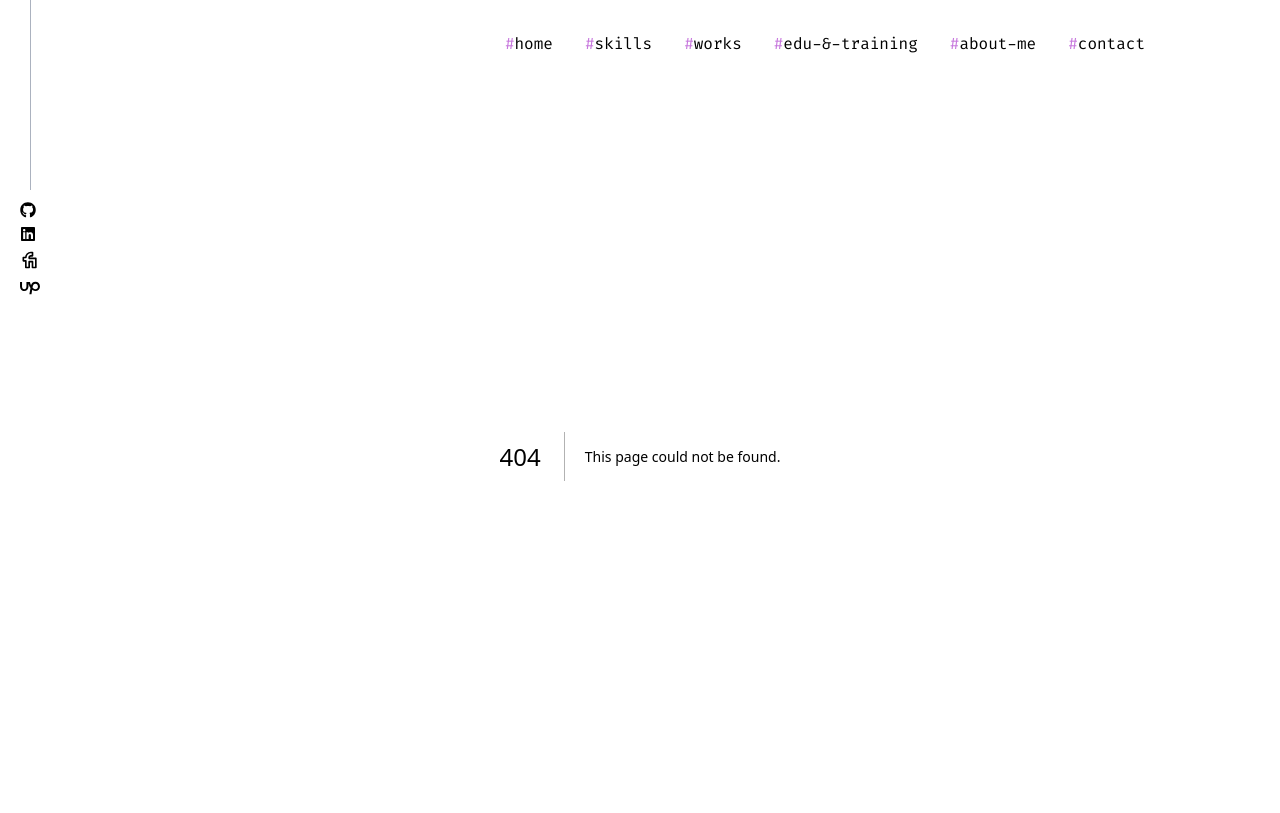
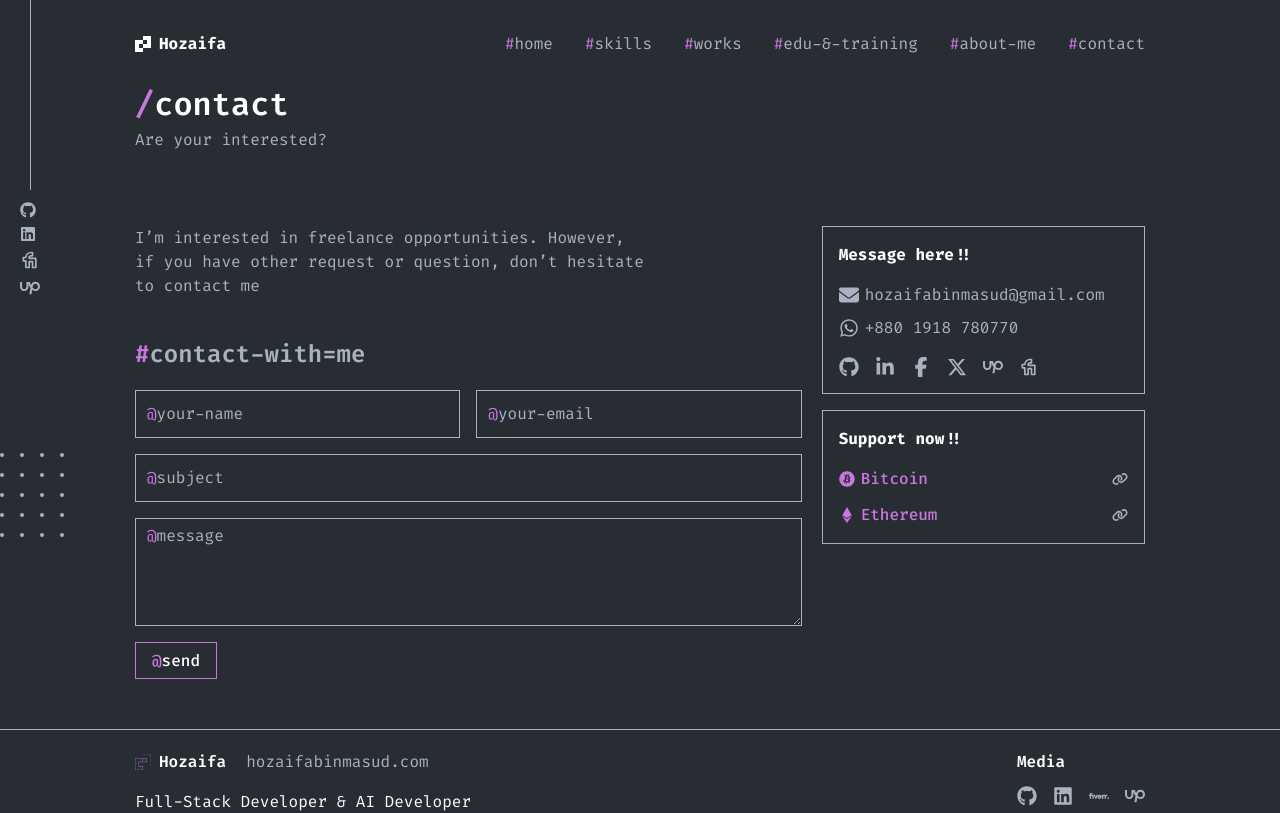
Before and after one commit to hozaifa4you/hozaifabinmasud, a Next.js app in the folder apps/frontend/: page /contact in a window 1280 px wide. Before the commit this address had no page. Shown: the top 813 px of the page. Built offline with nearby package versions, Linux system fonts and the light colour scheme.

Commit message:
contact page

```diff
--- /dev/null
+++ b/apps/frontend/src/app/contact/page.tsx
@@ -0,0 +1,204 @@
+import { Breadcrumb } from '@/components/breadcrumb';
+import Link from 'next/link';
+import {
+   FaFacebookF,
+   FaGithub,
+   FaXTwitter,
+   FaWhatsapp,
+   FaEnvelope,
+   FaUpwork,
+   FaLinkedinIn,
+   FaBitcoin,
+   FaLink,
+} from 'react-icons/fa6';
+import { DotGridLarge } from '@/components/ui/icons';
+import { Input } from '@/components/ui/input';
+import { Textarea } from '@/components/ui/textarea';
+import { Button } from '@/components/ui/button';
+import { TbBrandFiverr } from 'react-icons/tb';
+import { FaEthereum } from 'react-icons/fa';
+
+const ContactPage = () => {
+   return (
+      <>
+         <Breadcrumb title="contact" subtitle="Are your interested?" />
+
+         <section className="section-padding relative">
+            <div className="container">
+               <div className="grid gap-5 xl:grid-cols-3">
+                  <div className="xl:col-span-2">
+                     <div>
+                        <p className="max-w-[510px]">
+                           I’m interested in freelance opportunities. However,
+                           if you have other request or question, don’t hesitate
+                           to contact me
+                        </p>
+
+                        <h4 className="mt-10 mb-5 text-2xl font-semibold">
+                           <span className="text-primary">#</span>
+                           contact-with=me
+                        </h4>
+                        <form action="#" className="grid gap-4">
+                           <div className="grid gap-4 md:grid-cols-2">
+                              <Input
+                                 label={
+                                    <span>
+                                       <span className="text-primary">@</span>
+                                       your-name
+                                    </span>
+                                 }
+                                 autoComplete="off"
+                              />
+                              <Input
+                                 label={
+                                    <span>
+                                       <span className="text-primary">@</span>
+                                       your-email
+                                    </span>
+                                 }
+                                 autoComplete="off"
+                              />
+                           </div>
+
+                           <Input
+                              label={
+                                 <span>
+                                    <span className="text-primary">@</span>
+                                    subject
+                                 </span>
+                              }
+                              autoComplete="off"
+                           />
+
+                           <Textarea
+                              label={
+                                 <span>
+                                    <span className="text-primary">@</span>
+                                    message
+                                 </span>
+                              }
+                              autoComplete="off"
+                           />
+
+                           <Button variant="outline" className="w-fit">
+                              <span>
+                                 <span className="text-primary">@</span>send
+                              </span>
+                           </Button>
+                        </form>
+                     </div>
+                  </div>
+                  <div className="xl:col-span-1">
+                     <div className="grid gap-4">
+                        <div className="border-text border p-4">
+                           <p className="mb-4 font-bold text-white">
+                              Message here!!
+                           </p>
+
+                           <div>
+                              <p className="inline-flex items-center gap-1.5">
+                                 <FaEnvelope className="size-5" />{' '}
+                                 hozaifabinmasud@gmail.com
+                              </p>
+                              <p className="mt-1 inline-flex items-center gap-1.5">
+                                 <FaWhatsapp className="size-5" /> +880 1918
+                                 780770
+                              </p>
+
+                              <ul className="mt-3 flex items-center gap-4">
+                                 <li>
+                                    <Link
+                                       href="https://github.com/hozaifa4you"
+                                       target="_blank"
+                                    >
+                                       <FaGithub className="size-5" />
+                                    </Link>
+                                 </li>
+                                 <li>
+                                    <Link
+                                       href="https://www.linkedin.com/in/hozaifa-bin-masud-4b7835244/"
+                                       target="_blank"
+                                    >
+                                       <FaLinkedinIn className="size-5" />
+                                    </Link>
+                                 </li>
+                                 <li>
+                                    <Link
+                                       href="https://facebook.com/hozaifa4you"
+                                       target="_blank"
+                                    >
+                                       <FaFacebookF className="size-5" />
+                                    </Link>
+                                 </li>
+                                 <li>
+                                    <Link
+                                       href="https://x.com/hozaifa4you"
+                                       target="_blank"
+                                    >
+                                       <FaXTwitter className="size-5" />
+                                    </Link>
+                                 </li>
+                                 <li>
+                                    <Link
+                                       href="https://www.upwork.com/freelancers/~01f0b1c3d4e5a6b7c8"
+                                       target="_blank"
+                                    >
+                                       <FaUpwork className="size-5" />
+                                    </Link>
+                                 </li>
+                                 <li>
+                                    <Link
+                                       href="https://www.fiverr.com/hozaifa4you"
+                                       target="_blank"
+                                    >
+                                       <TbBrandFiverr className="size-5" />
+                                    </Link>
+                                 </li>
+                              </ul>
+                           </div>
+                        </div>
+
+                        <div className="border-text border">
+                           <p className="px-4 pt-4 font-bold text-white">
+                              Support now!!
+                           </p>
+
+                           <div className="p-4">
+                              <ul className="grid gap-3">
+                                 <li className="flex items-center justify-between gap-5">
+                                    <div className="flex items-center gap-1.5">
+                                       <FaBitcoin className="text-primary" />
+                                       <span className="text-primary font-medium">
+                                          Bitcoin
+                                       </span>
+                                    </div>
+                                    <Link target="_blank" href="#">
+                                       <FaLink />
+                                    </Link>
+                                 </li>
+                                 <li className="flex items-center justify-between gap-5">
+                                    <div className="flex items-center gap-1.5">
+                                       <FaEthereum className="text-primary" />
+                                       <span className="text-primary font-medium">
+                                          Ethereum
+                                       </span>
+                                    </div>
+                                    <Link target="_blank" href="#">
+                                       <FaLink />
+                                    </Link>
+                                 </li>
+                              </ul>
+                           </div>
+                        </div>
+                     </div>
+                  </div>
+               </div>
+            </div>
+
+            <DotGridLarge className="absolute top-1/2 -left-5" />
+         </section>
+      </>
+   );
+};
+
+export default ContactPage;
```
